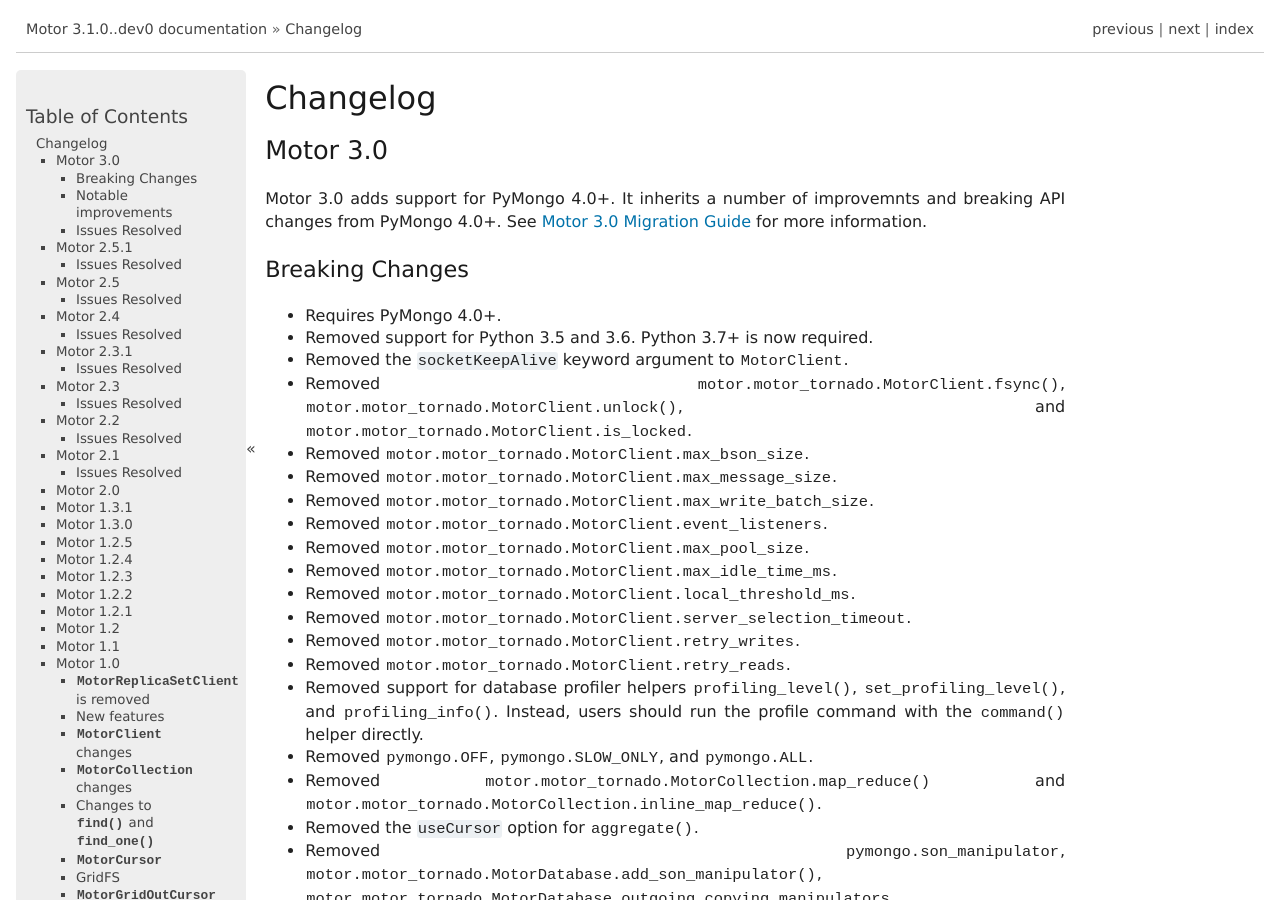
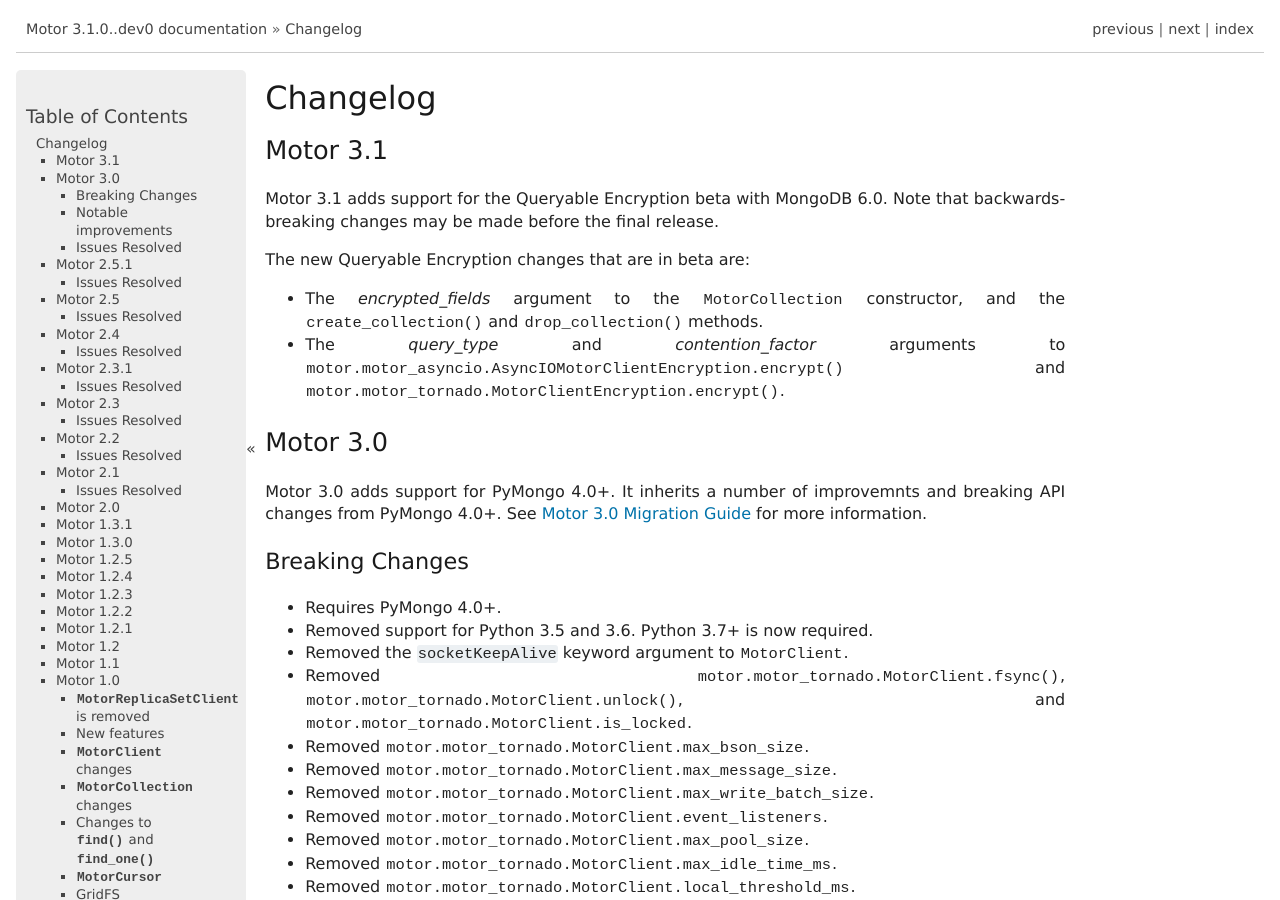
Before and after one commit to mongodb/motor, a Sphinx documentation site: the page built from doc/changelog.rst, in a window 1280 px wide and 900 px high. Built offline with Sphinx 7.4.7, drawn with Linux system fonts in a browser that asks for light colours; the version number is read from the project's files by our own code.

Commit message:
MOTOR-974 Document Queryable Encryption API as "Public Technical Preview" (#182)

```diff
--- a/doc/changelog.rst
+++ b/doc/changelog.rst
@@ -2,6 +2,23 @@
 =========
 
 .. currentmodule:: motor.motor_tornado
+
+Motor 3.1
+---------
+
+Motor 3.1 adds support for the Queryable Encryption beta with MongoDB 6.0.
+Note that backwards-breaking changes may be made before the final release.
+
+The new Queryable Encryption changes that are in beta are:
+
+- The `encrypted_fields` argument to the
+  :class:`~motor.motor_tornado.MotorCollection` constructor, and the
+  :meth:`~motor.motor_tornado.MotorDatabase.create_collection`
+  and :meth:`~motor.motor_tornado.MotorDatabase.drop_collection` methods.
+- The `query_type` and `contention_factor` arguments to
+  :meth:`motor.motor_asyncio.AsyncIOMotorClientEncryption.encrypt` and
+  :meth:`motor.motor_tornado.MotorClientEncryption.encrypt`.
+
 
 Motor 3.0
 ---------
```
